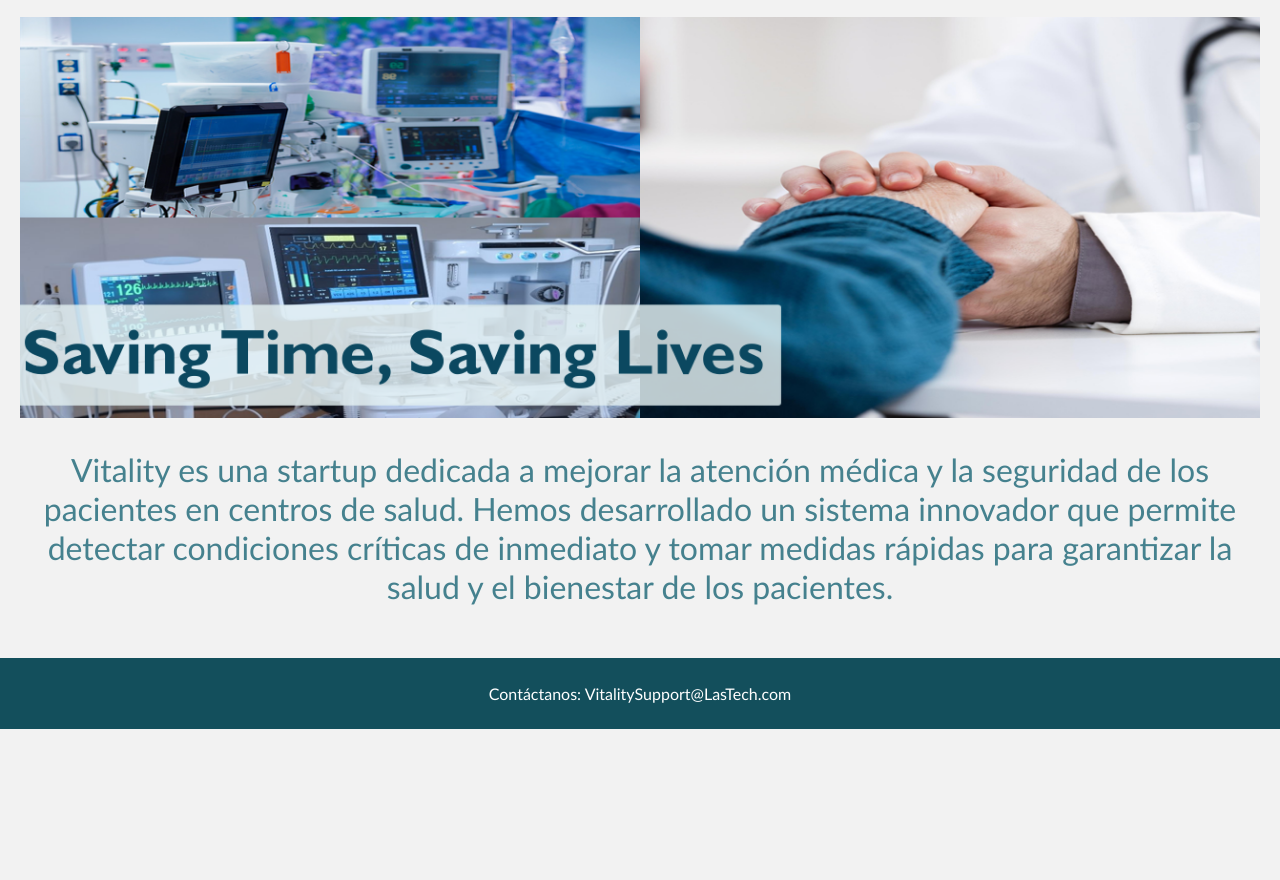
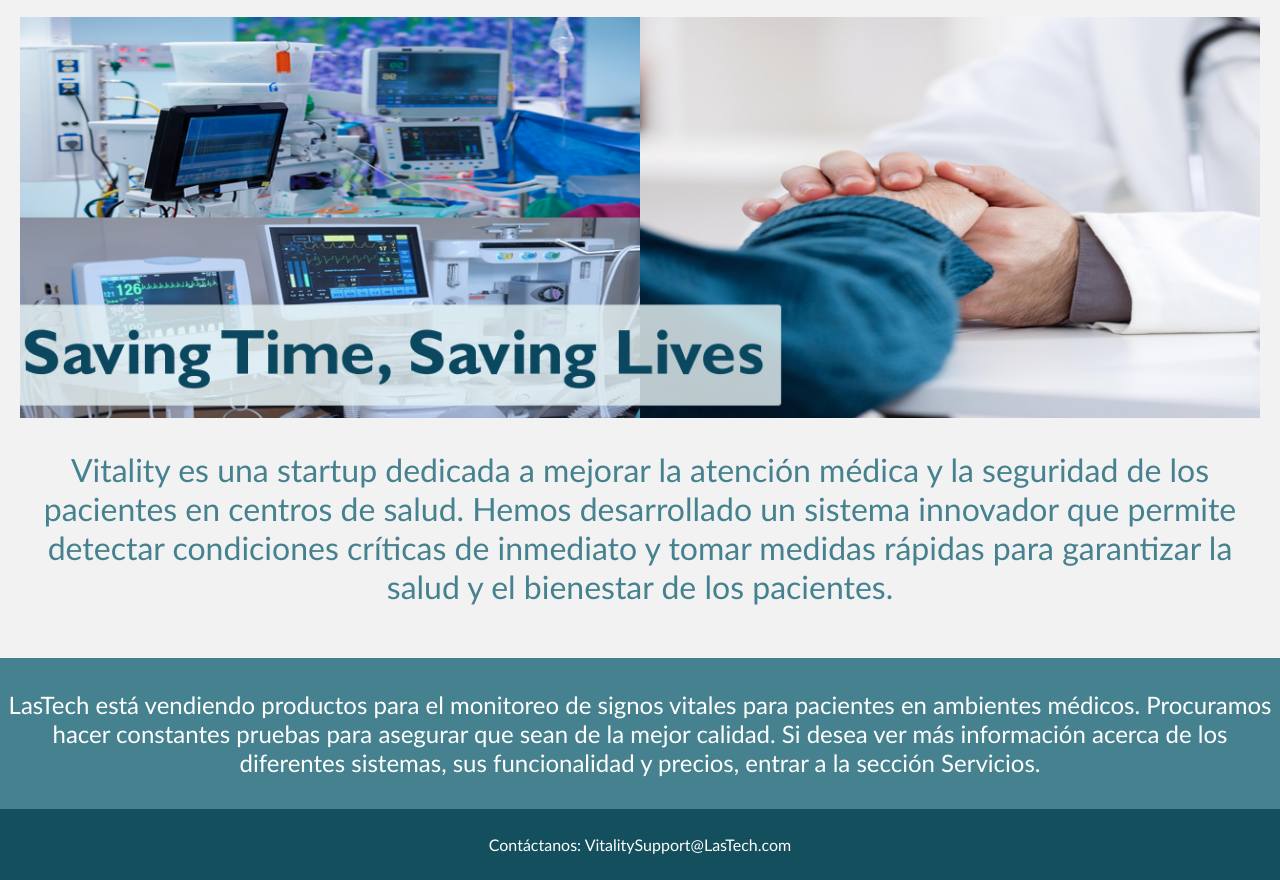
Before and after one commit to SpagOssssss/Vitality, a plain HTML site: page Vitality.html in a window 1280 px wide. Shown: the part 143-1023 px from the top of the page. Before the commit the page ends 872 px from the top, so only its background shows below. Drawn offline with Linux system fonts and the light colour scheme.

Commit message:
Update Vitality.html

```diff
--- a/Vitality.html
+++ b/Vitality.html
@@ -38,7 +38,13 @@
             color:#45818e;
             padding: 20px;
         }
-
+         .cta {
+            background-color:#45818e;
+            text-align: center;
+            font-size: 24px;
+            color:#fff;
+            padding: 8px;
+        }
         .center-image {
             display: block;
             margin: 0 auto;
@@ -70,6 +76,10 @@
         <p>Vitality es una startup dedicada a mejorar la atención médica y la seguridad de los pacientes en centros de salud. Hemos desarrollado un sistema innovador que permite detectar condiciones críticas de inmediato y tomar medidas rápidas para garantizar la salud y el bienestar de los pacientes.
             </p>
     </div>
+    <div class="cta">
+        <p>LasTech está vendiendo productos para el monitoreo de signos vitales para pacientes en ambientes médicos. Procuramos hacer constantes pruebas para asegurar que sean de la mejor calidad. Si desea ver más información acerca de los diferentes sistemas, sus funcionalidad y precios, entrar a la sección Servicios.
+            </p>
+    </div>
     <footer>
         <p>Contáctanos: VitalitySupport@LasTech.com</p>
     </footer>
```
